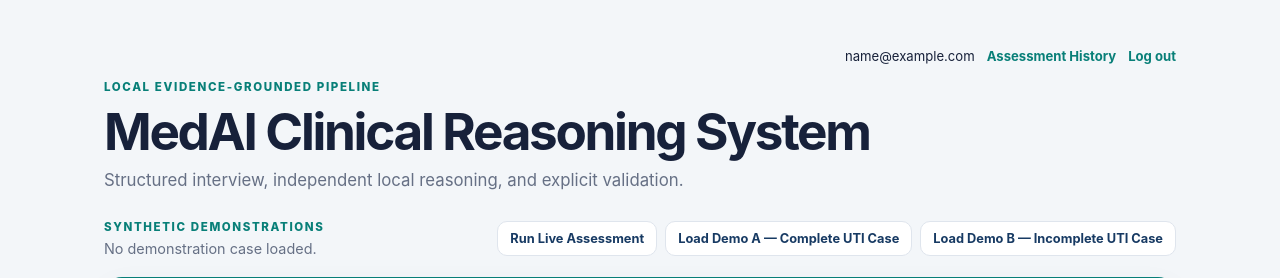
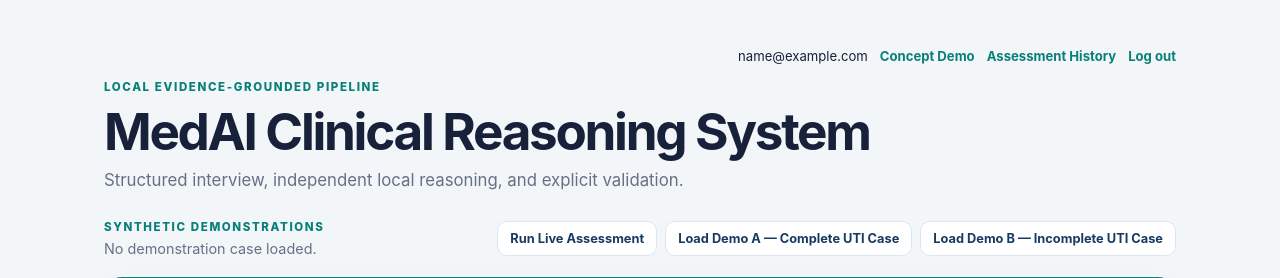
Before and after one commit to kaixintan470/3047683t-development-project-Self, a Django app: page /app/ in a window 1280 px wide. Shown: the top 278 px of the page. Run offline with Django 5.2, Linux system fonts and the light colour scheme; the visitor is signed in with stand-in values (Sample User, id 1).

Commit message:
Link concept demo from main app

```diff
--- a/templates/portal/home.html
+++ b/templates/portal/home.html
@@ -12,6 +12,7 @@
         <header class="hero">
             <div class="account-bar">
                 <span>{{ request.user.email|default:request.user.username }}</span>
+                <a class="account-link" href="{% url 'concept_demo' %}">Concept Demo</a>
                 <a class="account-link" href="{% url 'assessment_history' %}">Assessment History</a>
                 <form method="post" action="{% url 'logout' %}">
                     {% csrf_token %}
```
